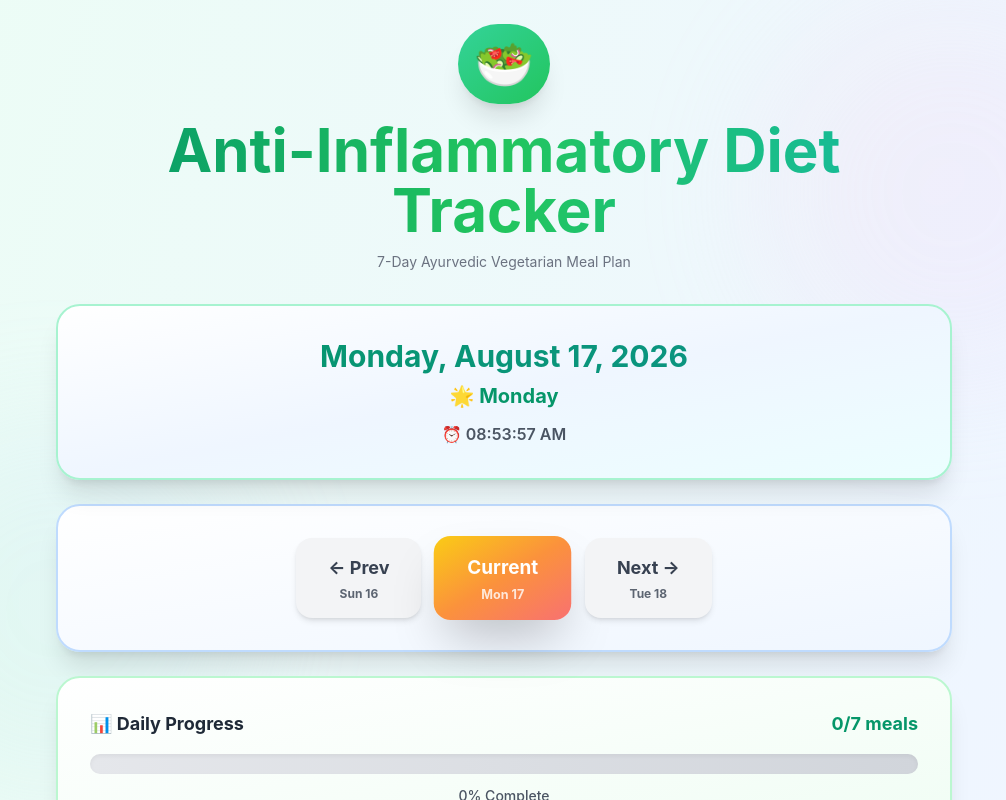
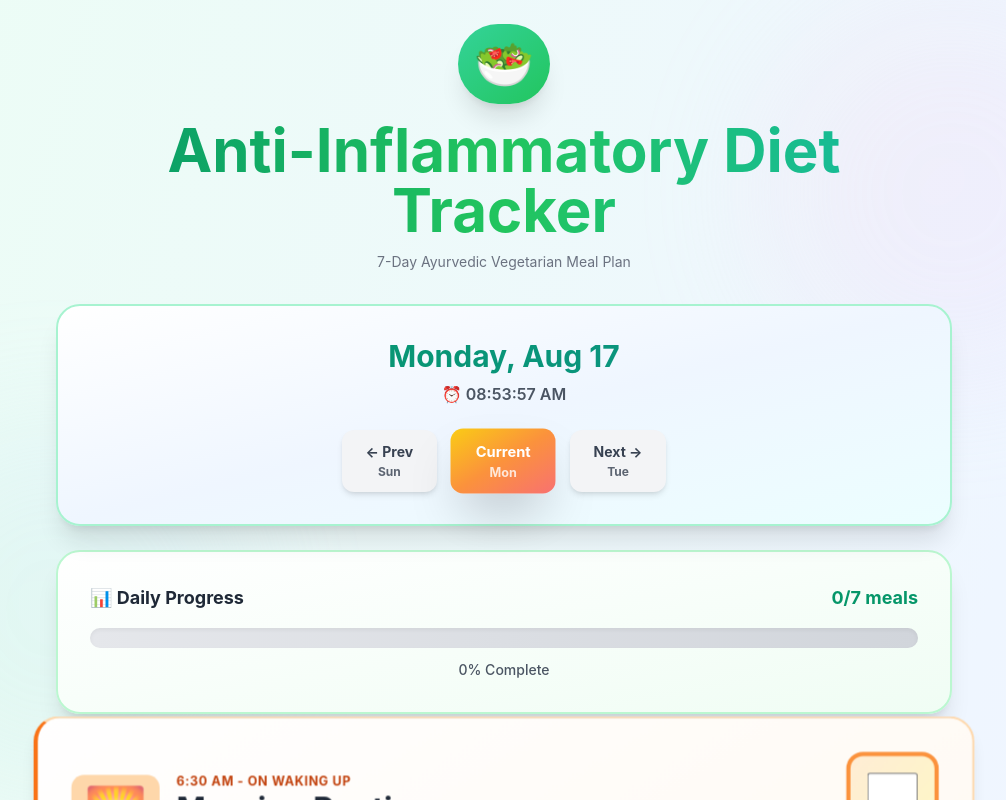
Before and after one commit to easwarsaminathan/diet-tracker-app, a Next.js app: page / in a window 1280 px wide. Shown: the top 800 px of the page, without its empty margins (136-1142 px from the left). Built offline with nearby package versions, Linux system fonts and the light colour scheme.

Commit message:
Combine date display and day navigation into single section

```diff
--- a/app/DietTrackerClient.tsx
+++ b/app/DietTrackerClient.tsx
@@ -187,19 +187,15 @@ export function DietTrackerClient() {
           <p className="text-sm text-gray-500">7-Day Ayurvedic Vegetarian Meal Plan</p>
         </div>
 
-        {/* Date & Time Display */}
-        <div className="bg-gradient-to-br from-white via-blue-50 to-cyan-50 rounded-3xl p-8 mb-6 shadow-xl border-2 border-emerald-200 backdrop-blur-sm text-center">
-          <div className="text-3xl font-bold bg-gradient-to-r from-emerald-600 to-teal-600 bg-clip-text text-transparent mb-2">
-            {selectedDate.toLocaleDateString('en-US', { weekday: 'long', year: 'numeric', month: 'long', day: 'numeric' })}
+        {/* Date & Navigation Combined */}
+        <div className="bg-gradient-to-br from-white via-blue-50 to-cyan-50 rounded-3xl p-8 mb-6 shadow-xl border-2 border-emerald-200 backdrop-blur-sm">
+          <div className="text-center mb-6">
+            <div className="text-3xl font-bold bg-gradient-to-r from-emerald-600 to-teal-600 bg-clip-text text-transparent mb-2">
+              {selectedDate.toLocaleDateString('en-US', { weekday: 'long', month: 'short', day: 'numeric' })}
+            </div>
+            <div className="text-gray-600 font-semibold">⏰ {currentTime}</div>
           </div>
-          <div className="text-xl font-bold text-emerald-600 mb-3 flex items-center justify-center gap-2">
-            {dayLabels[selectedDayIndex] === 'Sunday' ? '🎉' : '🌟'} {dayLabels[selectedDayIndex]}
-          </div>
-          <div className="text-gray-600 font-semibold">⏰ {currentTime}</div>
-        </div>
 
-        {/* Day Selector - Rolling 3 days */}
-        <div className="bg-gradient-to-br from-white to-blue-50 rounded-3xl p-8 mb-6 shadow-xl border-2 border-blue-200">
           <div className="flex justify-center gap-4">
             {[-1, 0, 1].map((offset) => {
               const date = new Date(selectedDate);
@@ -213,7 +209,7 @@ export function DietTrackerClient() {
                 <button
                   key={offset}
                   onClick={() => setSelectedDayIndex(dayIdx)}
-                  className={`py-4 px-8 rounded-2xl font-bold text-lg transition-all transform hover:scale-105 ${
+                  className={`py-3 px-6 rounded-xl font-bold text-sm transition-all transform hover:scale-105 ${
                     isSelected
                       ? isTodayDate
                         ? 'bg-gradient-to-br from-yellow-400 via-orange-400 to-red-400 text-white shadow-2xl scale-105'
@@ -222,7 +218,7 @@ export function DietTrackerClient() {
                   }`}
                 >
                   <div>{label}</div>
-                  <div className="text-xs opacity-80 mt-1">{dayLabels[dayIdx].substring(0, 3)} {date.getDate()}</div>
+                  <div className="text-xs opacity-80 mt-0.5">{dayLabels[dayIdx].substring(0, 3)}</div>
                 </button>
               );
             })}
```
